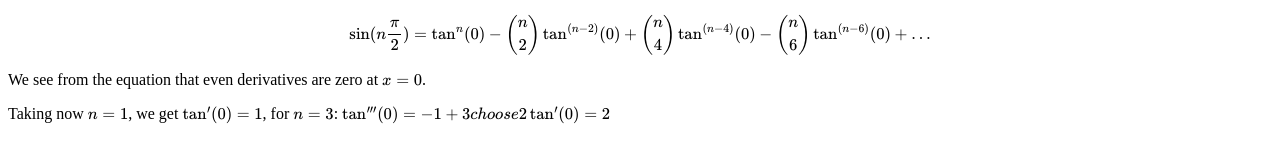
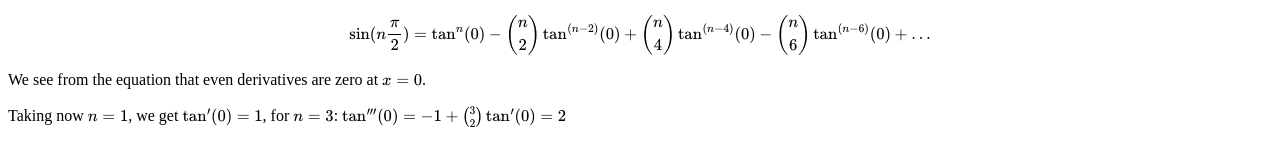
Before and after one commit to wolfi71/wolfi71.github.io, a Jekyll site: the page built from taylor_series.md, in a window 1280 px wide. Shown: the part 560-726 px from the top of the page. Built offline with Jekyll 4.4.1, drawn with Linux system fonts in a browser that asks for light colours; our own code applies the rules of GitHub Pages for plain Markdown files.

```diff
--- a/taylor_series.md
+++ b/taylor_series.md
@@ -29,4 +29,4 @@ $$ \sin( n \frac{\pi}{2}) = \tan^{n}(0) - {n \choose 2} \tan^{(n-2)}(0) + {n \ch
 
 We see from the equation that even derivatives are zero at $x=0$.
 
-Taking now $n=1$, we get $\tan^{\prime}(0) = 1$, for $n=3$: $ \tan^{\prime\prime\prime}(0) = -1+ {3 choose 2}\tan^{\prime}(0)= 2$
+Taking now $n=1$, we get $\tan^{\prime}(0) = 1$, for $n=3$: $\tan^{\prime\prime\prime}(0) = -1 + {3 \choose 2}\tan^{\prime}(0)= 2$
```
